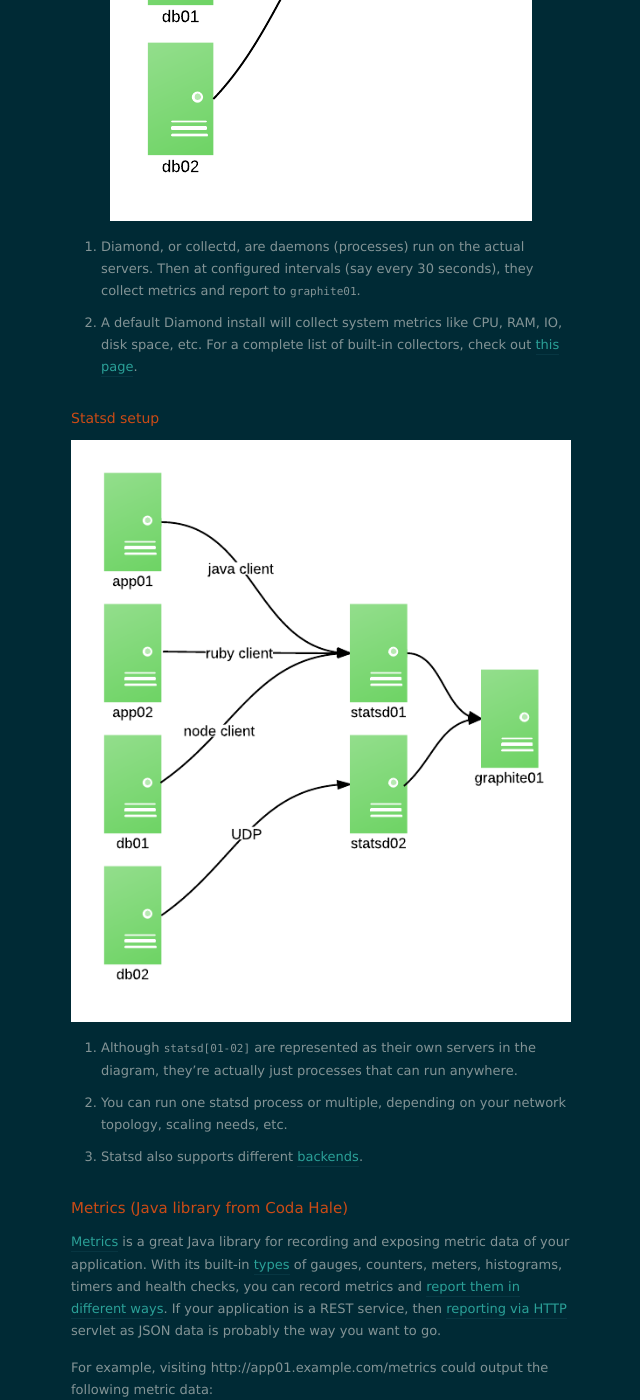
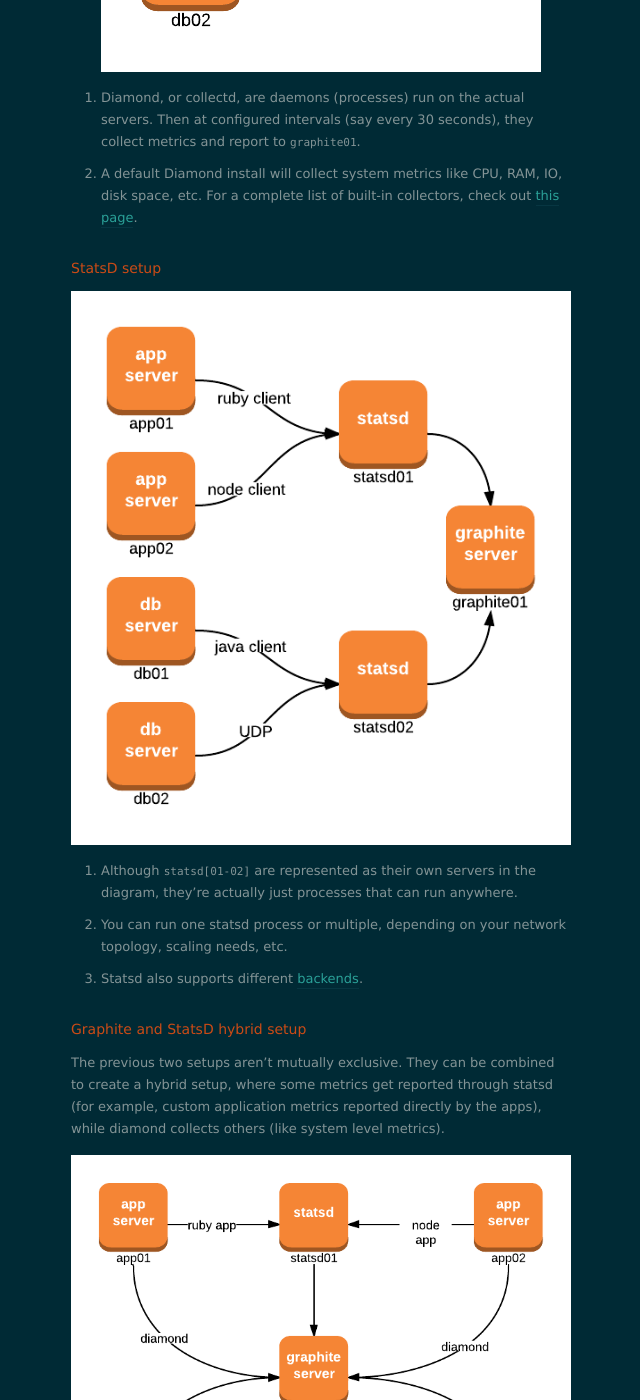
Before and after one commit to greglu/greglu.github.io, a Jekyll site: the page built from _posts/2013-10-18-crash-course-into-open-source-monitoring-2.md, in a window 1280 px wide and 1400 px high, scrolled down 2518 px. Shown: the whole window, without its empty margins (319-959 px from the left). Built offline with Jekyll 4.4.1, drawn with Linux system fonts in a browser that asks for light colours; nearby versions of some CDN libraries; some of the changed text lies outside the part shown.

Commit message:
Edited some images and updated relevant posts

```diff
--- a/_posts/2013-10-18-crash-course-into-open-source-monitoring-2.md
+++ b/_posts/2013-10-18-crash-course-into-open-source-monitoring-2.md
@@ -44,22 +44,26 @@
 
 In each of these diagrams, `graphite01` represents a single server hosting all of the processes that make up Graphite: whisper, carbon, and the front-end. A high level diagram can be found [here](http://graphite.wikidot.com/high-level-diagram). More complex deployments of Graphite are possible, but for the purposes of this document, they're collapsed into a single server.
 
-The two following setups aren't mutually exclusive. They can be combined to create a hybrid setup, where some metrics get reported through statsd (for example, custom application metrics), while diamond collects others (like system level metrics).
+### Basic Graphite setup
 
-### Basic setup
-
-![Basic setup](/images/crash_course_into_open_source_monitoring_tools/metrics-overview-01.png)
+![Basic Graphite setup](/images/crash_course_into_open_source_monitoring_tools/metrics-01.png)
 
 * Diamond, or collectd, are daemons (processes) run on the actual servers. Then at configured intervals (say every 30 seconds), they collect metrics and report to `graphite01`.
 * A default Diamond install will collect system metrics like CPU, RAM, IO, disk space, etc. For a complete list of built-in collectors, check out [this page](https://github.com/BrightcoveOS/Diamond/wiki/Collectors).
 
-### Statsd setup
+### StatsD setup
 
-![Statsd setup](/images/crash_course_into_open_source_monitoring_tools/metrics-overview-02.png)
+![Statsd setup](/images/crash_course_into_open_source_monitoring_tools/metrics-02.png)
 
 * Although `statsd[01-02]` are represented as their own servers in the diagram, they're actually just processes that can run anywhere.
 * You can run one statsd process or multiple, depending on your network topology, scaling needs, etc.
 * Statsd also supports different [backends](https://github.com/etsy/statsd/wiki/Backends).
+
+### Graphite and StatsD hybrid setup
+
+The previous two setups aren't mutually exclusive. They can be combined to create a hybrid setup, where some metrics get reported through statsd (for example, custom application metrics reported directly by the apps), while diamond collects others (like system level metrics).
+
+![Graphite and StatsD setup](/images/crash_course_into_open_source_monitoring_tools/metrics-03.png)
 
 ## Metrics (Java library from Coda Hale)
 
```
Also changed, not shown: _posts/2013-10-23-crash-course-into-open-source-monitoring-4.md (+1 -1 lines), images/crash_course_into_open_source_monitoring_tools/centralized-logging-syslog.png, images/crash_course_into_open_source_monitoring_tools/metrics-01.png (added), images/crash_course_into_open_source_monitoring_tools/metrics-02.png (added), images/crash_course_into_open_source_monitoring_tools/metrics-03.png (added), images/crash_course_into_open_source_monitoring_tools/metrics-overview-01.png (deleted), images/crash_course_into_open_source_monitoring_tools/metrics-overview-02.png (deleted).
